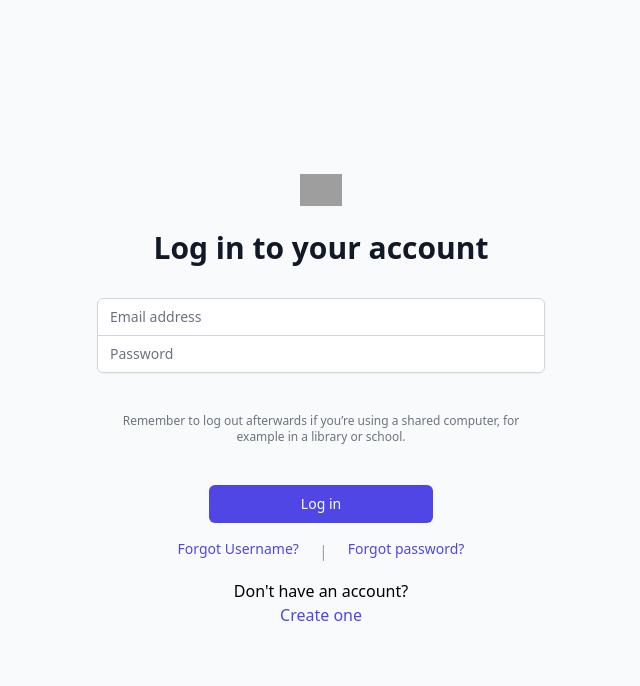
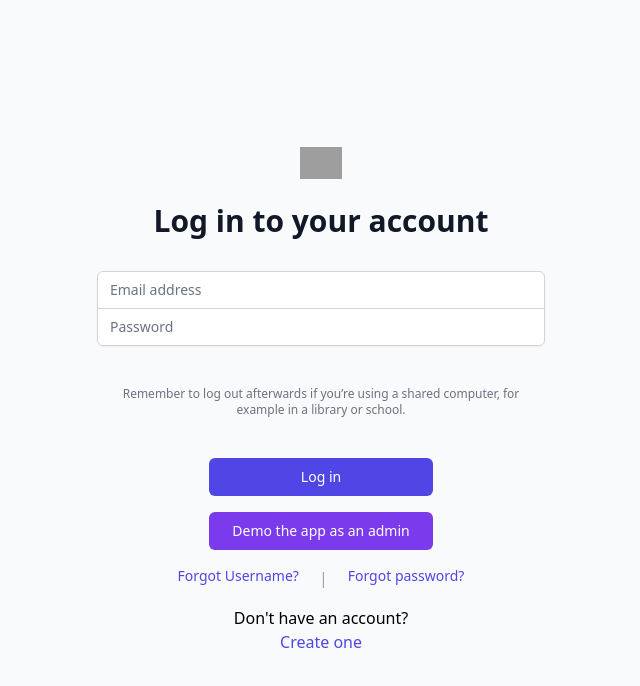
Before and after one commit to Mohamed-Magdy-fayed/e-commerce-porject, a React (Create React App) app in the folder frontend/: page /login in a window 1280 px wide. Shown: the top 686 px of the page, without its empty margins (319-959 px from the left). Built offline with nearby package versions, Linux system fonts and the light colour scheme; grey boxes are pictures that could not be loaded.

Commit message:
auto commit

```diff
--- a/frontend/src/components/views/authorization/LoginPage.js
+++ b/frontend/src/components/views/authorization/LoginPage.js
@@ -57,14 +57,50 @@ const LoginPage = () => {
         hideModal()
       }
     })
-
-
   };
 
   // Form on forgot password
   const forgetPassword = () => {
     resetPassword(true)
   };
+
+  // demo admin login
+  const handleDemoLogin = async () => {
+    setLoading(true);
+
+    const credentials = {
+      email: 'admin_test@email.com',
+      password: '1234',
+    };
+
+    await loginUserAction(credentials).then(res => {
+      if (res.error) {
+        setLoading(false)
+        return showToast(res.error, false)
+      }
+
+      // Dispatch the action to the state
+      const data = {
+        user: res.user,
+        token: res.token,
+      }
+      loginUser(data)
+
+      // Save token to local storage
+      const storage = {
+        id: res.user._id,
+        token: res.token,
+      };
+      localStorage.setItem("token", JSON.stringify(storage));
+      setLoading(false)
+
+      if (url.includes('login')) {
+        navigate("/")
+      } else {
+        hideModal()
+      }
+    })
+  }
 
   return (
     <>
@@ -149,6 +185,23 @@ const LoginPage = () => {
                   Log in
                 </button>
               )}
+              {store.loading ? (
+                <button
+                  disabled
+                  type="button"
+                  className="group relative w-1/2 flex justify-center py-2 px-4 border border-transparent text-sm font-medium rounded-md text-white bg-violet-400 focus:outline-none focus:ring-2 focus:ring-offset-2 focus:ring-violet-500"
+                >
+                  Logging in...
+                </button>
+              ) : (
+                <button
+                  type="button"
+                  onClick={() => handleDemoLogin()}
+                  className="group relative w-1/2 flex justify-center py-2 px-4 mt-4 border border-transparent text-sm font-medium rounded-md text-white bg-violet-600 hover:bg-violet-700 focus:outline-none focus:ring-2 focus:ring-offset-2 focus:ring-violet-500"
+                >
+                  Demo the app as an admin
+                </button>
+              )}
               <div className="flex flex-row space-x-5 p-4">
                 <div className="text-sm">
                   <button
```
